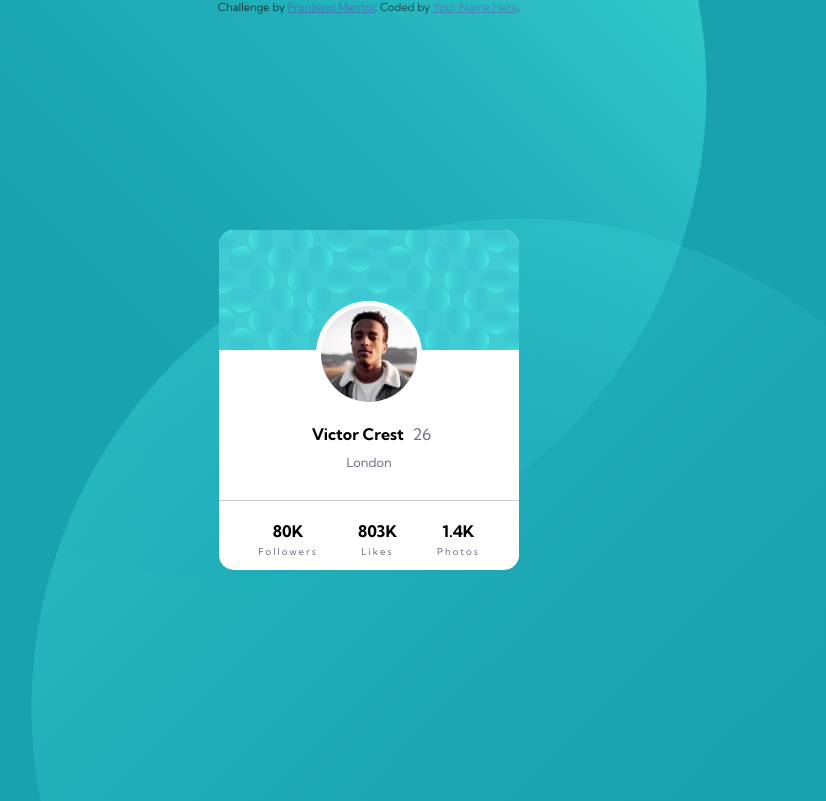
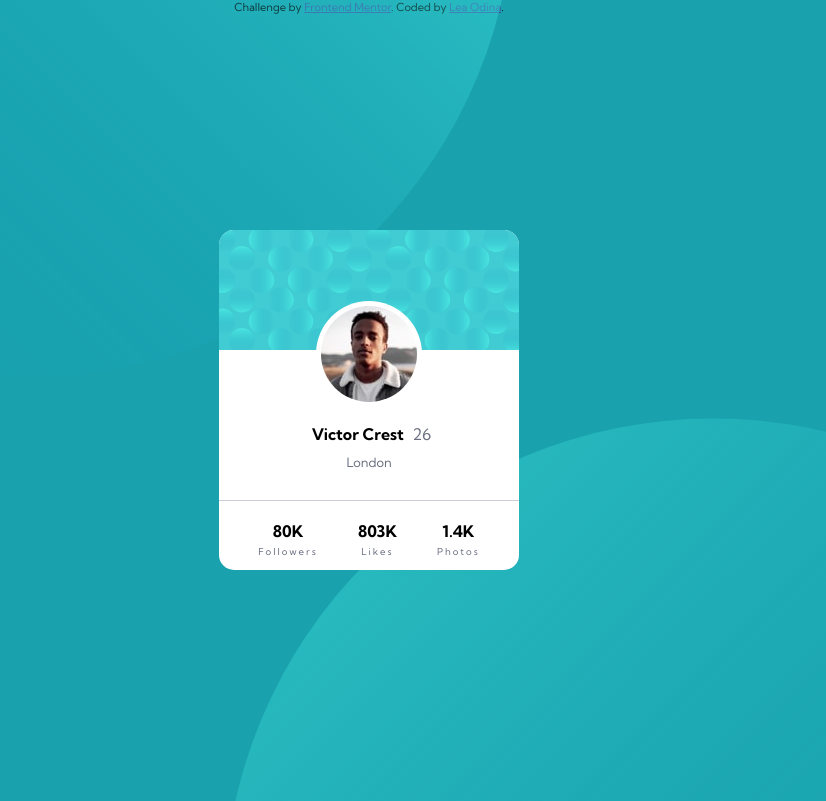
Before and after one commit to lcyap/front-end-mentor, a plain HTML site: page profile-card-component-main/index.html in a window 1280 px wide. Shown: the top 801 px of the page, without its empty margins (271-1097 px from the left). Drawn offline with Linux system fonts and the light colour scheme.

Commit message:
Add files via upload

```diff
--- a/profile-card-component-main/index.html
+++ b/profile-card-component-main/index.html
@@ -24,15 +24,15 @@
     }
     html::before{
       content: url(/images/bg-pattern-top.svg);
-      position: absolute;
-      top: -50%;
-
+      position: fixed;
+      top: -75%;
+      left: -15%
     }
     html::after{
       content: url(/images/bg-pattern-bottom.svg);
-      position: absolute;
-      bottom: -50%;
-      right: 0%;
+      position: fixed;
+      bottom: -75%;
+      right: -15%;
       z-index: -1;
       overflow: hidden;
     }
@@ -109,10 +109,10 @@
   <div class="container">
     <div class="profile-card">
         <div class="banner">
-          <img src="images/bg-pattern-card.svg">
+          <img src="images/bg-pattern-card.svg" alt="alt">
         </div>
         <div class="pic-container">
-           <img src="images/image-victor.jpg">
+           <img src="images/image-victor.jpg" alt="alt">
 
         </div>
         <div class="nameloc-container">
@@ -139,7 +139,7 @@
 </div>
   <div class="attribution">
     Challenge by <a href="https://www.frontendmentor.io?ref=challenge" target="_blank">Frontend Mentor</a>.
-    Coded by <a href="#">Your Name Here</a>.
+    Coded by <a href="#">Lea Odina</a>.
   </div>
 </body>
 </html>
```
Also changed, not shown: 1 other file.
